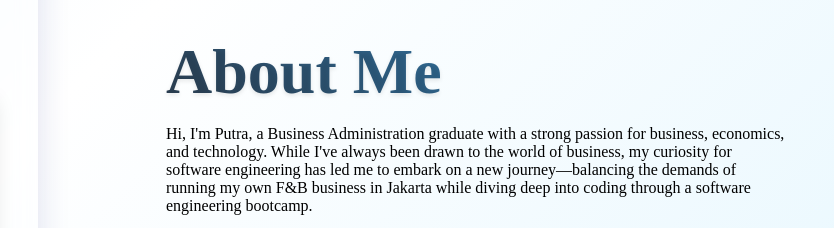
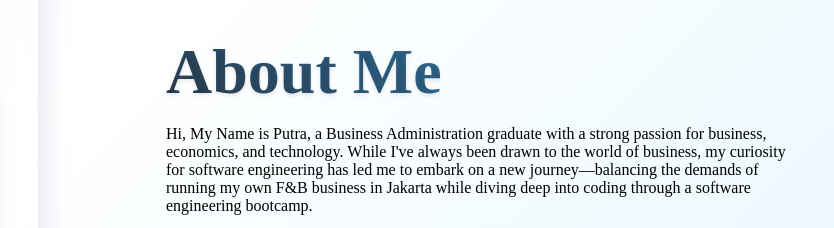
Before and after one commit to revou-fsse-feb25/milestone-1-putravaults, a plain HTML site: page index.html in a window 1280 px wide. Shown: the part 938-1166 px from the top of the page, 446-1280 px from the left. Drawn offline with Linux system fonts and the light colour scheme; a web font is replaced by a local one.

Commit message:
fix index file

```diff
--- a/index.html
+++ b/index.html
@@ -49,7 +49,7 @@
             </div>
             <div class="about-text">
                 <h1>About Me</h1>
-                <p>Hi, I'm Putra, a Business Administration graduate with a strong passion for business, economics, and technology. While I've always been drawn to the world of business, my curiosity for software engineering has led me to embark on a new journey—balancing the demands of running my own F&B business in Jakarta while diving deep into coding through a software engineering bootcamp.</p>
+                <p>Hi, My Name is Putra, a Business Administration graduate with a strong passion for business, economics, and technology. While I've always been drawn to the world of business, my curiosity for software engineering has led me to embark on a new journey—balancing the demands of running my own F&B business in Jakarta while diving deep into coding through a software engineering bootcamp.</p>
                 <p>This transition is driven by my belief that technology and business go hand in hand. Whether it's optimizing operations, enhancing customer experience, or developing innovative solutions, I'm eager to explore how software can shape industries.</p>
                 </picture>
             </div>
```
